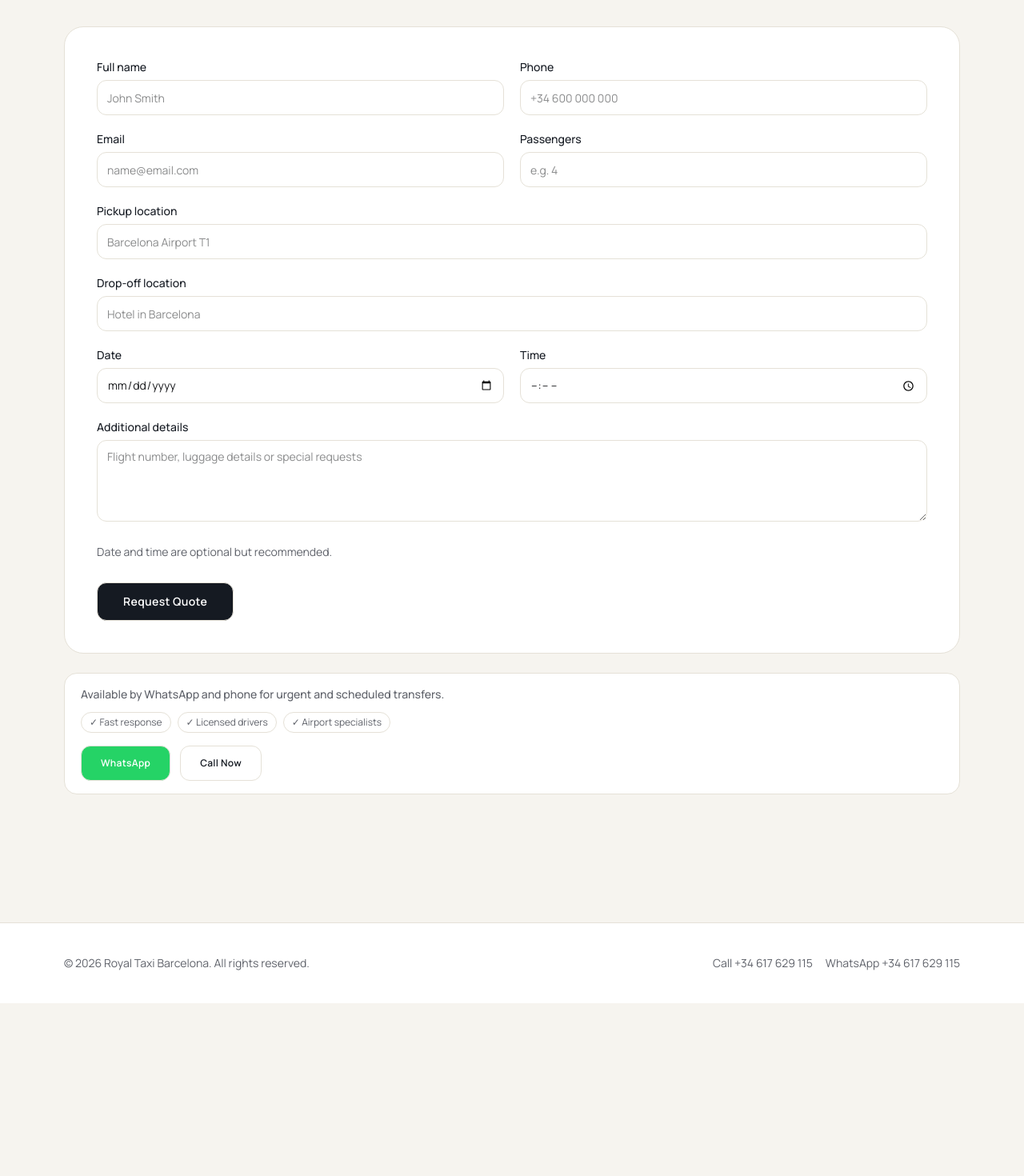
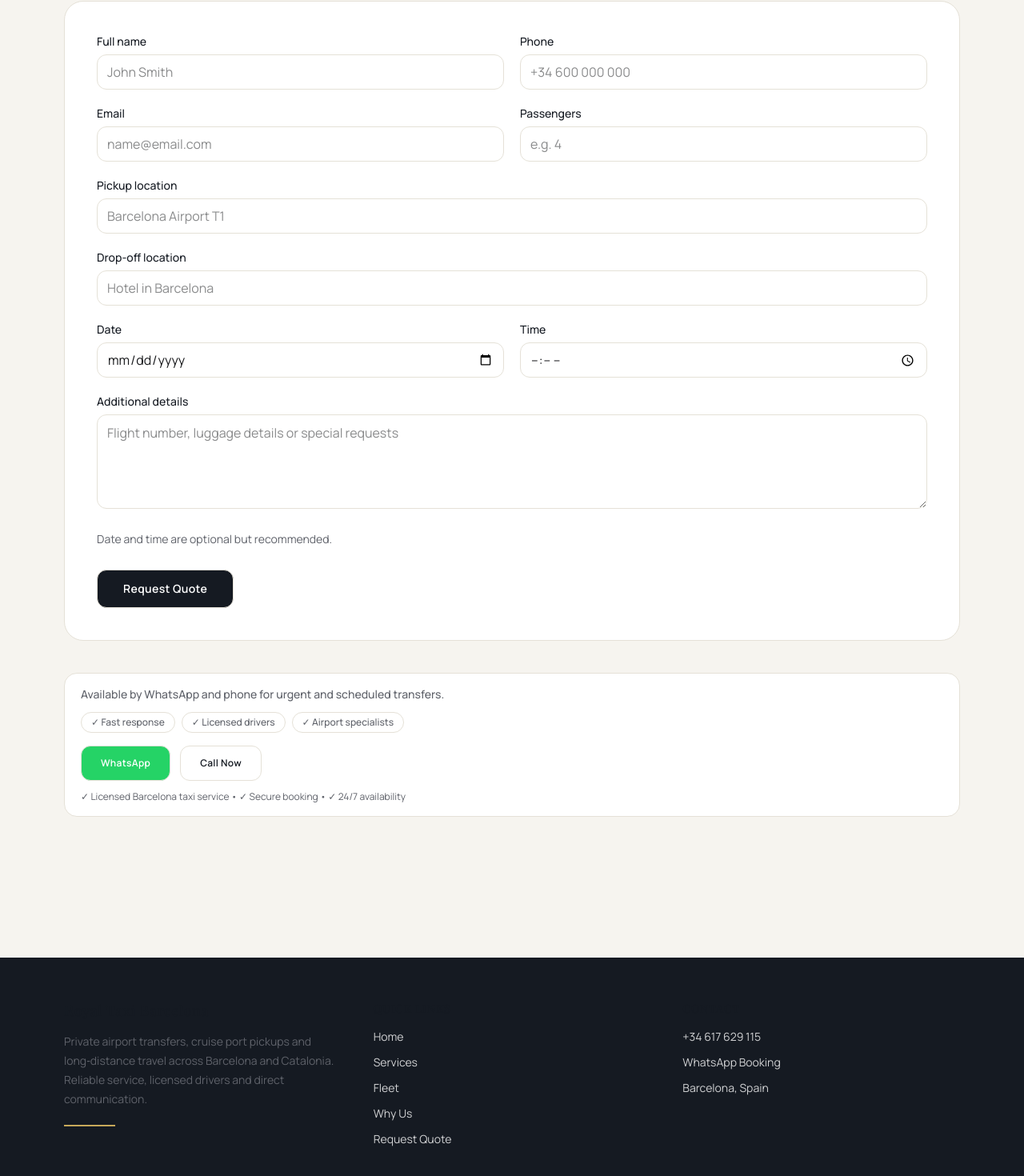
Before and after one commit to insidedopamineacademy-cmd/royaltaxibcn, a Next.js app: page /en/get-a-quote in a window 1280 px wide. Shown: the part 451-1921 px from the top of the page at 80% size. Before the commit the page ends 1705 px from the top, so only its background shows below. Built offline with nearby package versions, Linux system fonts and the light colour scheme; a web font is replaced by a local one.

Commit message:
UI refinement: premium footer redesign, brand color polish, dark section fixes, improved CTA consistency

```diff
--- a/src/app/[locale]/get-a-quote/page.tsx
+++ b/src/app/[locale]/get-a-quote/page.tsx
@@ -31,19 +31,19 @@ export default async function GetQuotePage({params}: PageProps) {
 
   return (
     <>
-      <SectionContainer className="bg-white" containerClassName="max-w-7xl">
+      <SectionContainer className="bg-[var(--color-navy)] text-white" containerClassName="max-w-7xl">
         <PageHeader title={t("title")} description={t("intro")} />
       </SectionContainer>
 
-      <SectionContainer className="bg-[var(--color-surface)]" containerClassName="max-w-4xl">
+      <SectionContainer className="bg-[var(--color-surface)] pt-12 md:pt-16" containerClassName="max-w-4xl">
         <QuoteForm locale={locale} />
 
-        <div className="mt-6 rounded-2xl border border-[var(--color-border)] bg-[var(--color-card)] px-5 py-4">
-          <p className="text-sm font-medium text-[var(--color-navy)]">{t("reassurance")}</p>
+        <div className="mt-10 rounded-2xl border border-[var(--color-border)] bg-[var(--color-card)] px-5 py-4 shadow-soft">
+          <p className="text-sm font-medium text-[var(--color-ink)]">{t("reassurance")}</p>
           <div className="mt-3 flex flex-wrap items-center gap-2 text-xs text-[var(--color-muted)]">
-            <span className="rounded-full border border-[var(--color-border)] px-2.5 py-1">✓ {t("chips.fast")}</span>
-            <span className="rounded-full border border-[var(--color-border)] px-2.5 py-1">✓ {t("chips.licensed")}</span>
-            <span className="rounded-full border border-[var(--color-border)] px-2.5 py-1">✓ {t("chips.airport")}</span>
+            <span className="rounded-full border border-[var(--color-border)] bg-white/60 px-3 py-1 font-medium">✓ {t("chips.fast")}</span>
+            <span className="rounded-full border border-[var(--color-border)] bg-white/60 px-3 py-1 font-medium">✓ {t("chips.licensed")}</span>
+            <span className="rounded-full border border-[var(--color-border)] bg-white/60 px-3 py-1 font-medium">✓ {t("chips.airport")}</span>
           </div>
           <div className="mt-4 flex flex-wrap gap-3">
             <Button href={whatsappHref} target="_blank" rel="noopener noreferrer" variant="whatsapp" className="h-10 px-4 text-xs">
@@ -53,6 +53,9 @@ export default async function GetQuotePage({params}: PageProps) {
               {t("callNow")}
             </Button>
           </div>
+          <p className="mt-3 text-xs text-[var(--color-muted)]">
+            ✓ Licensed Barcelona taxi service • ✓ Secure booking • ✓ 24/7 availability
+          </p>
         </div>
       </SectionContainer>
     </>
--- a/src/components/Footer.tsx
+++ b/src/components/Footer.tsx
@@ -1,3 +1,4 @@
+import Link from "next/link";
 import {useLocale, useTranslations} from "next-intl";
 import {Container} from "./Container";
 
@@ -5,31 +6,103 @@ export function Footer() {
   const locale = useLocale();
   const t = useTranslations("footer");
   const year = new Date().getFullYear();
+
   const whatsappHref =
     locale === "es"
       ? "https://wa.me/34617629115?text=Hola%20me%20gustar%C3%ADa%20reservar%20un%20taxi%20en%20Barcelona."
       : "https://wa.me/34617629115?text=Hello%20I%20would%20like%20to%20book%20a%20taxi%20in%20Barcelona.";
 
   return (
-    <footer className="mt-16 border-t border-[var(--color-border)] bg-white">
-      <Container className="flex flex-col gap-6 py-10 text-sm text-[var(--color-muted)] md:flex-row md:items-center md:justify-between">
-        <p>
-          {t("copyright", {
-            year,
-          })}
+    <footer className="mt-20 bg-[var(--color-navy)] text-white">
+      <Container className="py-14">
+        {/* Top Grid */}
+        <div className="grid gap-10 md:grid-cols-3">
+          {/* Brand Column */}
+          <div>
+            <h3 className="text-lg font-semibold tracking-wide">
+              Royal Taxi Barcelona
+            </h3>
+            <p className="mt-4 text-sm leading-6 text-white/80">
+              Private airport transfers, cruise port pickups and long‑distance
+              travel across Barcelona and Catalonia. Reliable service, licensed
+              drivers and direct communication.
             </p>
-        <div className="flex flex-wrap items-center gap-4">
-          <a href="tel:+34617629115" className="transition hover:text-[var(--color-navy)]">
-            {t("call")}
+            <div className="mt-5 h-[2px] w-16 bg-[var(--color-gold)]" />
+          </div>
+
+          {/* Quick Links */}
+          <div>
+            <h4 className="text-sm font-semibold uppercase tracking-wider text-white/90">
+              Quick Links
+            </h4>
+            <ul className="mt-4 space-y-3 text-sm text-white/80">
+              <li>
+                <Link href={`/${locale}`} className="transition hover:text-white">
+                  Home
+                </Link>
+              </li>
+              <li>
+                <Link href={`/${locale}/services`} className="transition hover:text-white">
+                  Services
+                </Link>
+              </li>
+              <li>
+                <Link href={`/${locale}/fleet`} className="transition hover:text-white">
+                  Fleet
+                </Link>
+              </li>
+              <li>
+                <Link href={`/${locale}/why-us`} className="transition hover:text-white">
+                  Why Us
+                </Link>
+              </li>
+              <li>
+                <Link href={`/${locale}/get-a-quote`} className="transition hover:text-white">
+                  Request Quote
+                </Link>
+              </li>
+            </ul>
+          </div>
+
+          {/* Contact */}
+          <div>
+            <h4 className="text-sm font-semibold uppercase tracking-wider text-white/90">
+              Contact
+            </h4>
+            <ul className="mt-4 space-y-3 text-sm text-white/80">
+              <li>
+                <a
+                  href="tel:+34617629115"
+                  className="transition hover:text-white"
+                >
+                  +34 617 629 115
                 </a>
+              </li>
+              <li>
                 <a
                   href={whatsappHref}
                   target="_blank"
                   rel="noopener noreferrer"
-            className="transition hover:text-[var(--color-navy)]"
+                  className="transition hover:text-white"
                 >
-            {t("whatsapp")}
+                  WhatsApp Booking
                 </a>
+              </li>
+              <li>
+                <span>Barcelona, Spain</span>
+              </li>
+            </ul>
+          </div>
+        </div>
+
+        {/* Bottom Bar */}
+        <div className="mt-12 border-t border-white/10 pt-6 text-xs text-white/60 md:flex md:items-center md:justify-between">
+          <p>
+            © {year} Royal Taxi Barcelona. All rights reserved.
+          </p>
+          <p className="mt-2 md:mt-0">
+            Licensed Taxi Service • 24/7 Availability • Secure Booking
+          </p>
         </div>
       </Container>
     </footer>
--- a/src/components/QuoteForm.tsx
+++ b/src/components/QuoteForm.tsx
@@ -146,9 +146,9 @@ export function QuoteForm({locale}: QuoteFormProps) {
     <form
       onSubmit={handleSubmit}
       noValidate
-      className="rounded-3xl border border-[var(--color-border)] bg-[var(--color-card)] p-6 shadow-soft sm:p-10"
+      className="rounded-3xl border border-[var(--color-border)] bg-[var(--color-card)] p-6 shadow-soft sm:p-10 overflow-hidden"
     >
-      <div className="grid gap-5 sm:grid-cols-2">
+      <div className="grid gap-5 sm:grid-cols-2 min-w-0">
         <div>
           <label htmlFor="name" className="mb-1.5 block text-sm font-medium text-[var(--color-navy)]">
             {formT("name")}
@@ -161,7 +161,7 @@ export function QuoteForm({locale}: QuoteFormProps) {
             value={form.name}
             onChange={(event) => setForm((prev) => ({...prev, name: event.target.value}))}
             placeholder={formT("namePlaceholder")}
-            className="h-11 w-full rounded-xl border border-[var(--color-border)] bg-white px-3 text-sm text-[var(--color-ink)] outline-none transition focus:border-[var(--color-gold)] focus:ring-2 focus:ring-[var(--color-gold)]/30"
+            className="h-11 w-full rounded-xl border border-[var(--color-border)] bg-white px-3 text-base text-[var(--color-ink)] outline-none transition focus:border-[var(--color-gold)] focus:ring-2 focus:ring-[var(--color-gold)]/30"
           />
         </div>
 
@@ -177,7 +177,7 @@ export function QuoteForm({locale}: QuoteFormProps) {
             value={form.phone}
             onChange={(event) => setForm((prev) => ({...prev, phone: event.target.value}))}
             placeholder={formT("phonePlaceholder")}
-            className="h-11 w-full rounded-xl border border-[var(--color-border)] bg-white px-3 text-sm text-[var(--color-ink)] outline-none transition focus:border-[var(--color-gold)] focus:ring-2 focus:ring-[var(--color-gold)]/30"
+            className="h-11 w-full rounded-xl border border-[var(--color-border)] bg-white px-3 text-base text-[var(--color-ink)] outline-none transition focus:border-[var(--color-gold)] focus:ring-2 focus:ring-[var(--color-gold)]/30"
           />
         </div>
 
@@ -193,7 +193,7 @@ export function QuoteForm({locale}: QuoteFormProps) {
             value={form.email}
             onChange={(event) => setForm((prev) => ({...prev, email: event.target.value}))}
             placeholder={formT("emailPlaceholder")}
-            className="h-11 w-full rounded-xl border border-[var(--color-border)] bg-white px-3 text-sm text-[var(--color-ink)] outline-none transition focus:border-[var(--color-gold)] focus:ring-2 focus:ring-[var(--color-gold)]/30"
+            className="h-11 w-full rounded-xl border border-[var(--color-border)] bg-white px-3 text-base text-[var(--color-ink)] outline-none transition focus:border-[var(--color-gold)] focus:ring-2 focus:ring-[var(--color-gold)]/30"
           />
         </div>
 
@@ -209,7 +209,7 @@ export function QuoteForm({locale}: QuoteFormProps) {
             value={form.passengers}
             onChange={(event) => setForm((prev) => ({...prev, passengers: event.target.value}))}
             placeholder={formT("passengersPlaceholder")}
-            className="h-11 w-full rounded-xl border border-[var(--color-border)] bg-white px-3 text-sm text-[var(--color-ink)] outline-none transition focus:border-[var(--color-gold)] focus:ring-2 focus:ring-[var(--color-gold)]/30"
+            className="h-11 w-full rounded-xl border border-[var(--color-border)] bg-white px-3 text-base text-[var(--color-ink)] outline-none transition focus:border-[var(--color-gold)] focus:ring-2 focus:ring-[var(--color-gold)]/30"
           />
         </div>
 
@@ -225,7 +225,7 @@ export function QuoteForm({locale}: QuoteFormProps) {
             value={form.pickup}
             onChange={(event) => setForm((prev) => ({...prev, pickup: event.target.value}))}
             placeholder={formT("pickupPlaceholder")}
-            className="h-11 w-full rounded-xl border border-[var(--color-border)] bg-white px-3 text-sm text-[var(--color-ink)] outline-none transition focus:border-[var(--color-gold)] focus:ring-2 focus:ring-[var(--color-gold)]/30"
+            className="h-11 w-full rounded-xl border border-[var(--color-border)] bg-white px-3 text-base text-[var(--color-ink)] outline-none transition focus:border-[var(--color-gold)] focus:ring-2 focus:ring-[var(--color-gold)]/30"
           />
         </div>
 
@@ -241,7 +241,7 @@ export function QuoteForm({locale}: QuoteFormProps) {
             value={form.dropoff}
             onChange={(event) => setForm((prev) => ({...prev, dropoff: event.target.value}))}
             placeholder={formT("dropoffPlaceholder")}
-            className="h-11 w-full rounded-xl border border-[var(--color-border)] bg-white px-3 text-sm text-[var(--color-ink)] outline-none transition focus:border-[var(--color-gold)] focus:ring-2 focus:ring-[var(--color-gold)]/30"
+            className="h-11 w-full rounded-xl border border-[var(--color-border)] bg-white px-3 text-base text-[var(--color-ink)] outline-none transition focus:border-[var(--color-gold)] focus:ring-2 focus:ring-[var(--color-gold)]/30"
           />
         </div>
 
@@ -255,7 +255,7 @@ export function QuoteForm({locale}: QuoteFormProps) {
             type="date"
             value={form.date}
             onChange={(event) => setForm((prev) => ({...prev, date: event.target.value}))}
-            className="h-11 w-full rounded-xl border border-[var(--color-border)] bg-white px-3 text-sm text-[var(--color-ink)] outline-none transition focus:border-[var(--color-gold)] focus:ring-2 focus:ring-[var(--color-gold)]/30"
+            className="h-11 w-full min-w-0 appearance-none rounded-xl border border-[var(--color-border)] bg-white px-3 text-base text-[var(--color-ink)] outline-none transition focus:border-[var(--color-gold)] focus:ring-2 focus:ring-[var(--color-gold)]/30"
           />
         </div>
 
@@ -269,7 +269,7 @@ export function QuoteForm({locale}: QuoteFormProps) {
             type="time"
             value={form.time}
             onChange={(event) => setForm((prev) => ({...prev, time: event.target.value}))}
-            className="h-11 w-full rounded-xl border border-[var(--color-border)] bg-white px-3 text-sm text-[var(--color-ink)] outline-none transition focus:border-[var(--color-gold)] focus:ring-2 focus:ring-[var(--color-gold)]/30"
+            className="h-11 w-full min-w-0 appearance-none rounded-xl border border-[var(--color-border)] bg-white px-3 text-base text-[var(--color-ink)] outline-none transition focus:border-[var(--color-gold)] focus:ring-2 focus:ring-[var(--color-gold)]/30"
           />
         </div>
 
@@ -284,7 +284,7 @@ export function QuoteForm({locale}: QuoteFormProps) {
             value={form.message}
             onChange={(event) => setForm((prev) => ({...prev, message: event.target.value}))}
             placeholder={formT("messagePlaceholder")}
-            className="w-full rounded-xl border border-[var(--color-border)] bg-white px-3 py-2.5 text-sm text-[var(--color-ink)] outline-none transition focus:border-[var(--color-gold)] focus:ring-2 focus:ring-[var(--color-gold)]/30"
+            className="w-full rounded-xl border border-[var(--color-border)] bg-white px-3 py-2.5 text-base text-[var(--color-ink)] outline-none transition focus:border-[var(--color-gold)] focus:ring-2 focus:ring-[var(--color-gold)]/30"
           />
         </div>
       </div>
```
Also changed, not shown: src/app/[locale]/fleet/page.tsx (+7 -7 lines), src/app/[locale]/page.tsx (+4 -6 lines), src/app/[locale]/services/page.tsx (+7 -7 lines), src/app/[locale]/why-us/page.tsx (+4 -4 lines). Lines whose indentation alone changed are shown as unchanged.
